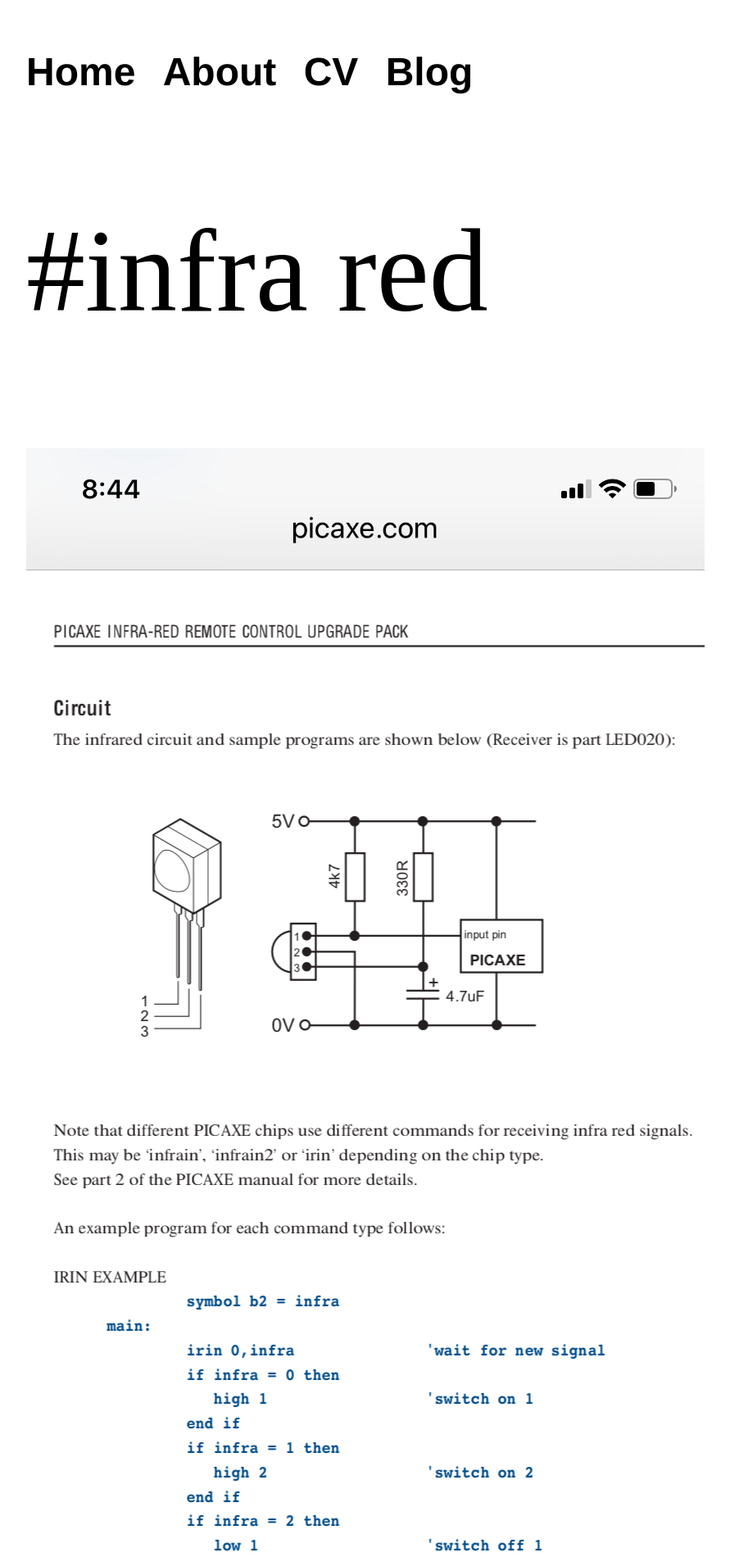
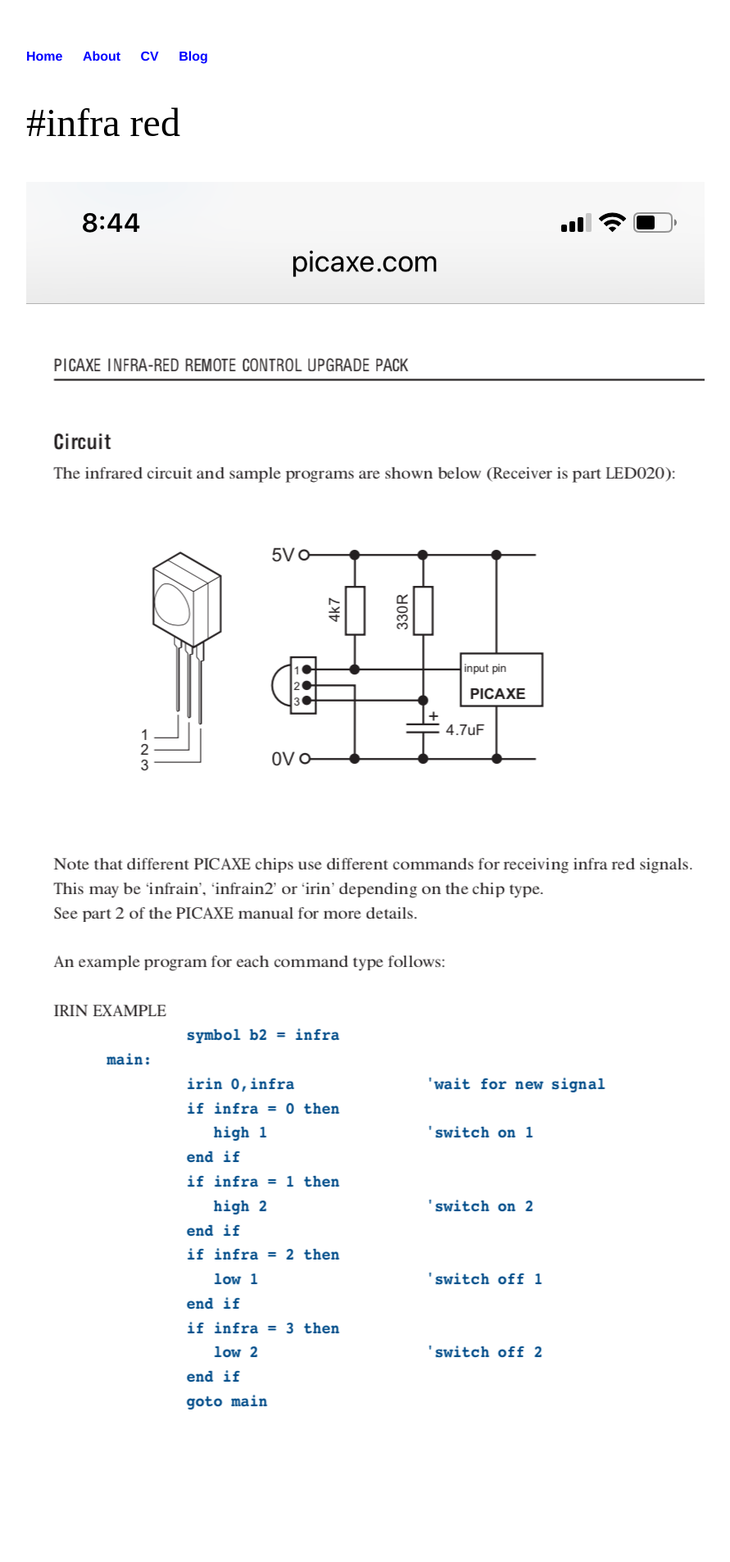
Before and after one commit to bwedgar/bwedgar.github.io, a Jekyll site: the page built from picaxe.md, in a window 1280 px wide. Shown: the top 1906 px of the page at 82% size, without its empty margins (160-1051 px from the left). Built offline with Jekyll 4.4.1, drawn with Linux system fonts in a browser that asks for light colours; our own code applies the rules of GitHub Pages for plain Markdown files.

Commit message:
Update main.css

```diff
--- a/css/main.css
+++ b/css/main.css
@@ -2,7 +2,7 @@
     margin: 60px auto;
     width: 70%;
 
-font-size: 3em;
+
 
 }
 nav ul, footer ul {
@@ -17,7 +17,7 @@
 }
 a {
     text-decoration: none;
-    color: #000000;
+    color: #0000FF;
 }
 a:hover {
     text-decoration: underline;
```
